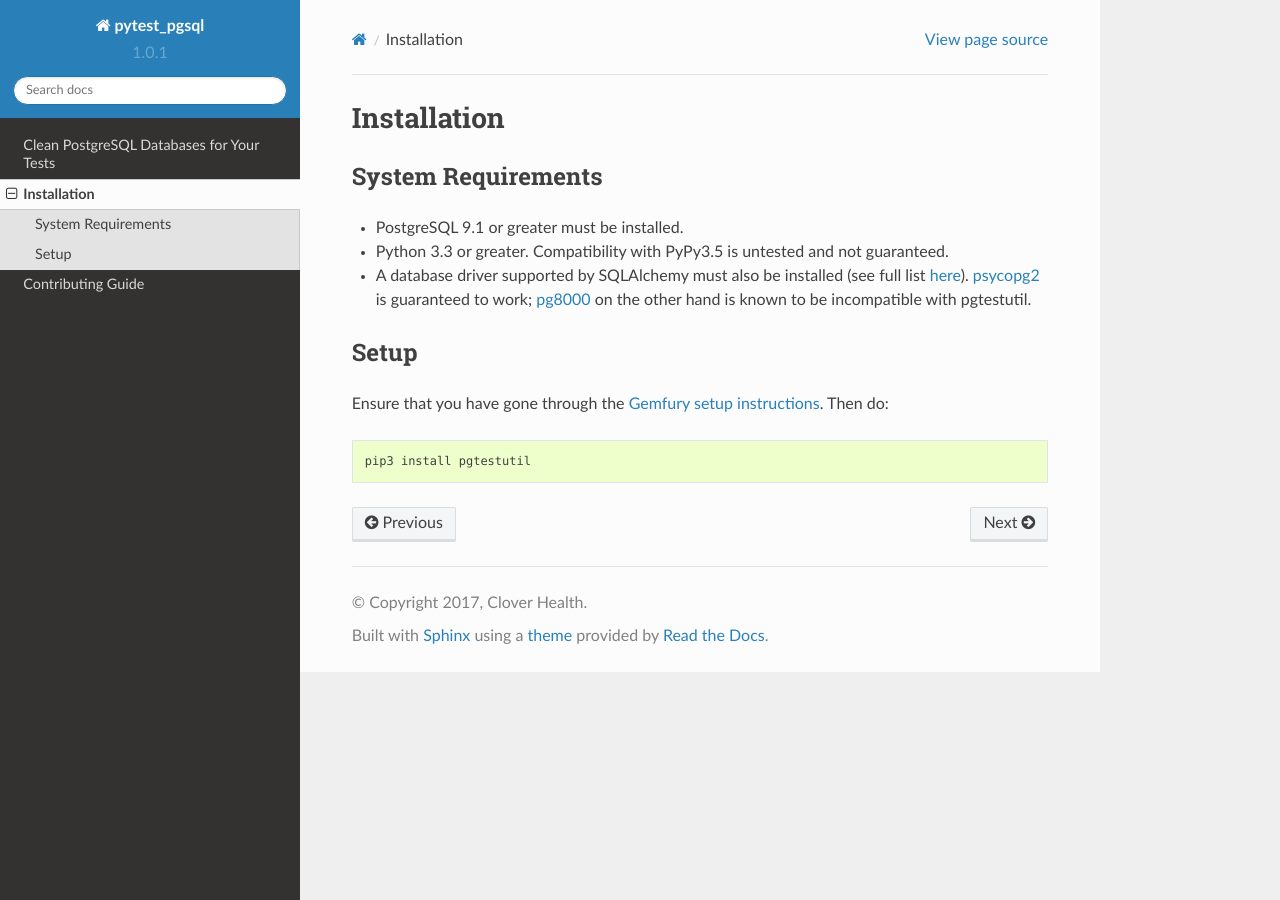
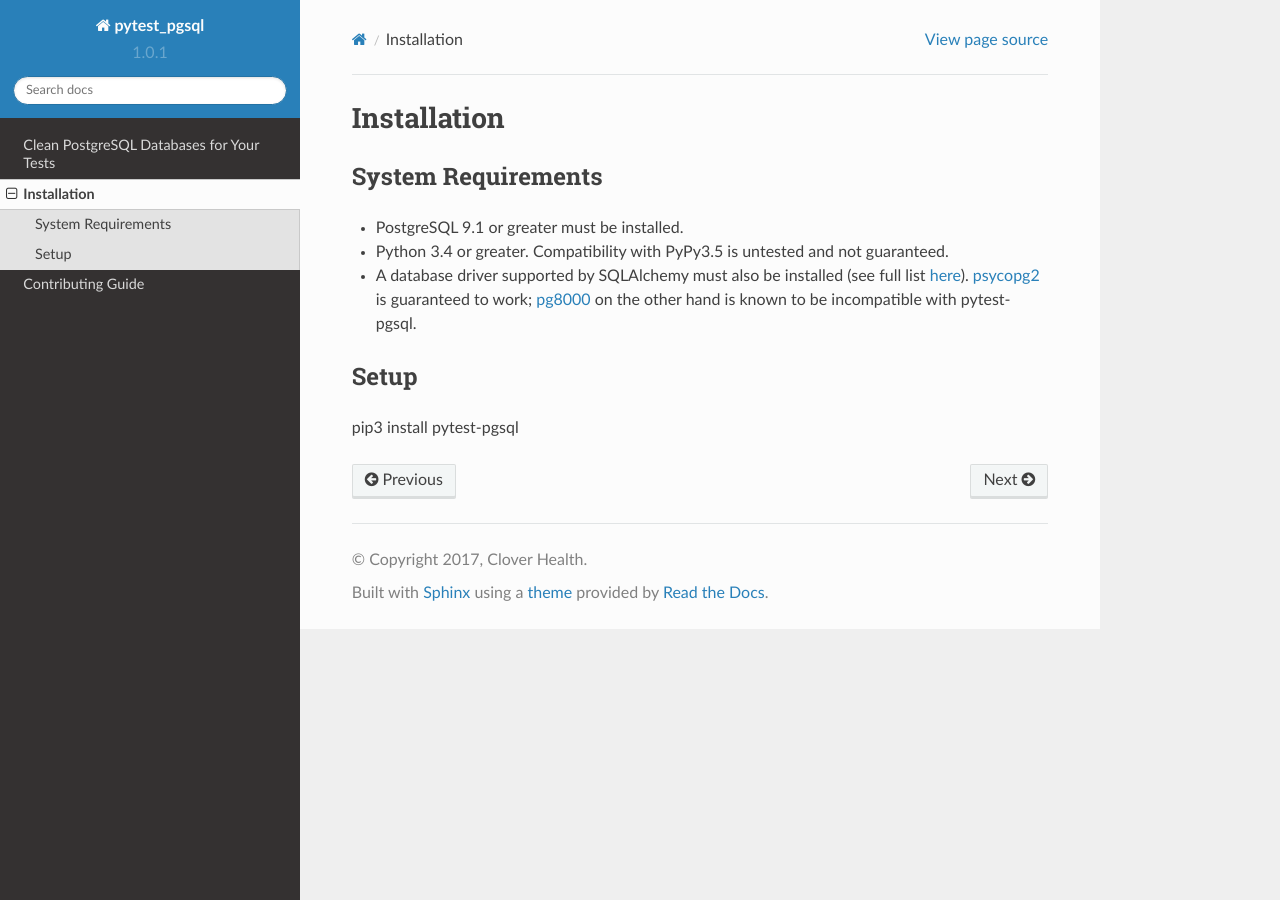
Before and after one commit to CloverHealth/pytest-pgsql, a Sphinx documentation site: the page built from docs/installation.rst, in a window 1280 px wide. Built offline with Sphinx 7.4.7 and the Read the Docs theme 2.0.0, drawn with Linux system fonts in a browser that asks for light colours; pages that are not in the unit, such as notebooks, are missing from menus.

Commit message:
Removed old references to pgtestutil

```diff
--- a/docs/installation.rst
+++ b/docs/installation.rst
@@ -5,16 +5,14 @@ System Requirements
 -------------------
 
 * PostgreSQL 9.1 or greater must be installed.
-* Python 3.3 or greater. Compatibility with PyPy3.5 is untested and not guaranteed.
+* Python 3.4 or greater. Compatibility with PyPy3.5 is untested and not guaranteed.
 * A database driver supported by SQLAlchemy must also be installed (see full list
   `here <http://docs.sqlalchemy.org/en/latest/dialects/postgresql.html#dialect-postgresql>`_).
   `psycopg2 <http://initd.org/psycopg/>`_ is guaranteed to work;
   `pg8000 <https://github.com/mfenniak/pg8000/>`_ on the other hand is known to
-  be incompatible with pgtestutil.
+  be incompatible with pytest-pgsql.
 
 Setup
 -----
 
-Ensure that you have gone through the `Gemfury setup instructions <https://github.com/CloverHealth/documentation/blob/master/docs/dev_environment_getting_started.md#set-up-gemfury>`_. Then do::
-
-    pip3 install pgtestutil
+pip3 install pytest-pgsql
```
Also changed, not shown: 2 other files.
